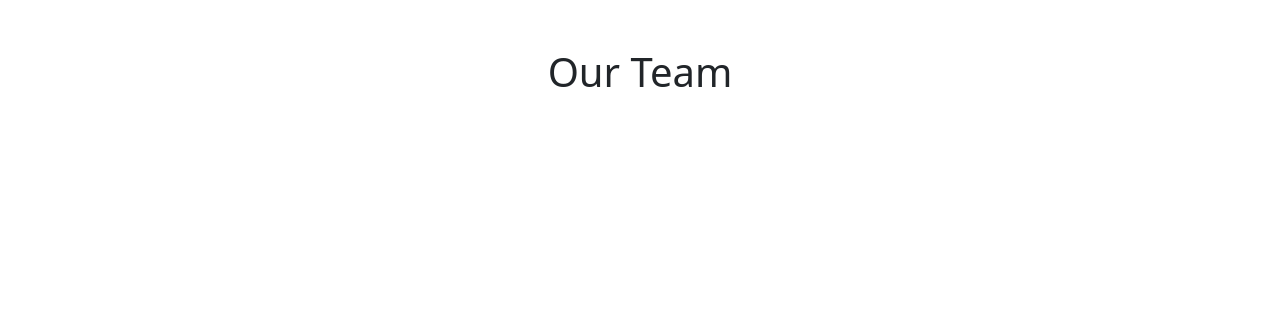
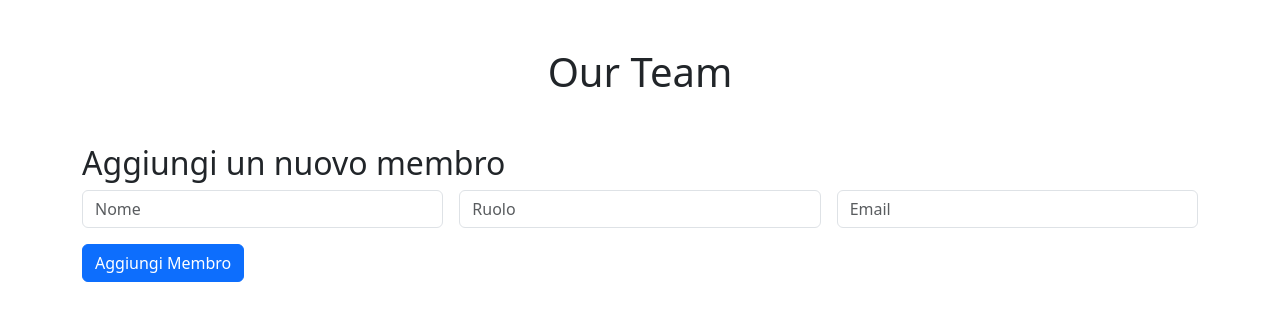
Before and after one commit to Emmanuele-Iannucci/js-our-team, a plain HTML site: page assets/index.html in a window 1280 px wide. Drawn offline with nearby package versions, Linux system fonts and the light colour scheme.

Commit message:
add_form_members

```diff
--- a/assets/index.html
+++ b/assets/index.html
@@ -14,8 +14,31 @@
         <h1 class="text-center mb-4">Our Team</h1>
         <!-- Row per le card -->
         <div id="team-container" class="row g-4"></div>
+
+        <!-- Form per aggiungere nuovi membri -->
+
+        <div class="mt-5">
+            <h2>Aggiungi un nuovo membro</h2>
+            <form id="add-member-form" class="row g-3">
+                <div class="col-md-4">
+                    <input type="text" id="name" class="form-control" placeholder="Nome" required>
+                </div>
+                <div class="col-md-4">
+                    <input type="text" id="role" class="form-control" placeholder="Ruolo" required>
+                </div>
+                <div class="col-md-4">
+                    <input type="email" id="email" class="form-control" placeholder="Email" required>
+                </div>
+                <div class="col-12">
+                    <button type="submit" class="btn btn-primary">Aggiungi Membro</button>
+                </div>
+
+            </form>
+        </div>
     </div>
+
+    <!--Script js-->
+
     <script src="/assets/script.js"></script>
 </body>
-
 </html>
```
